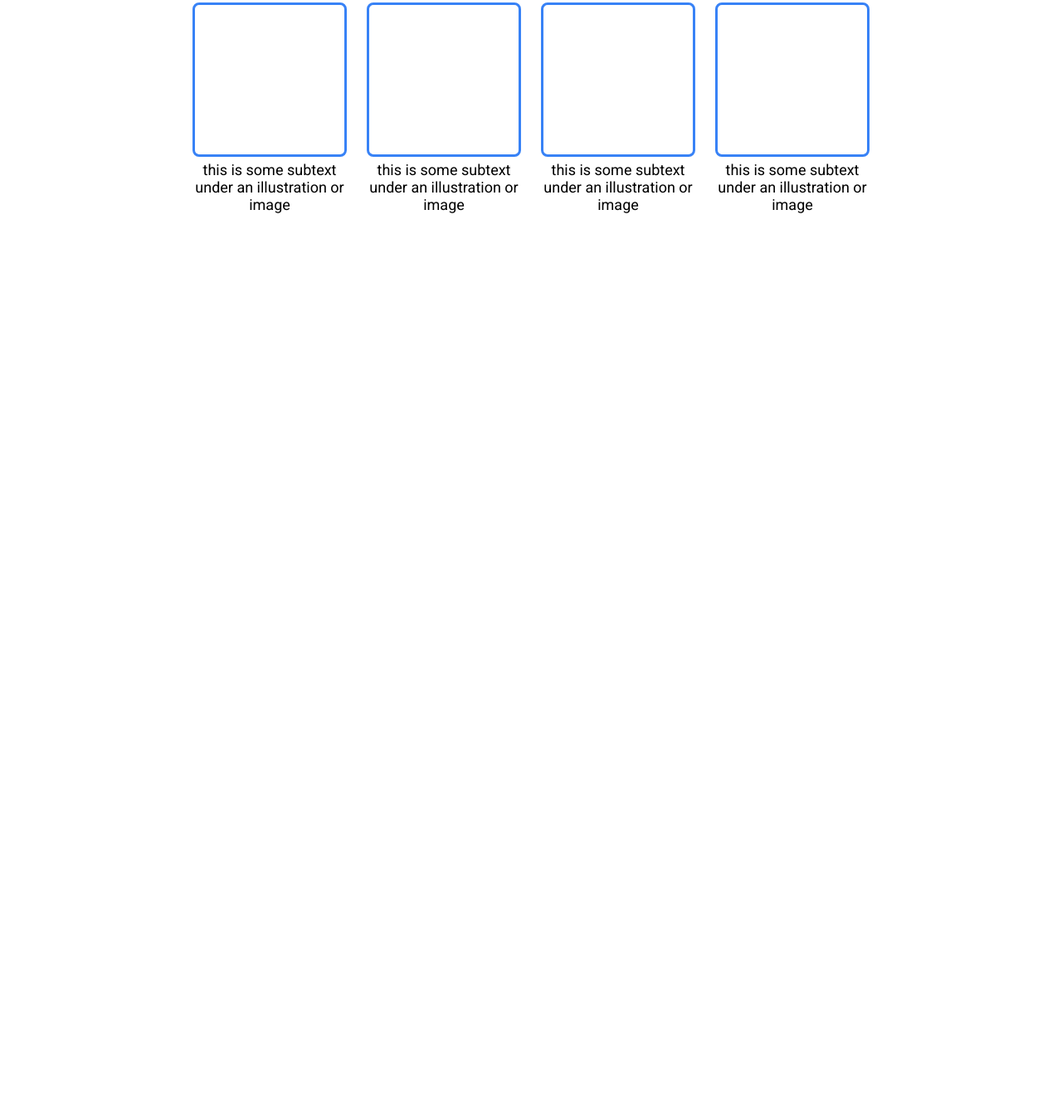
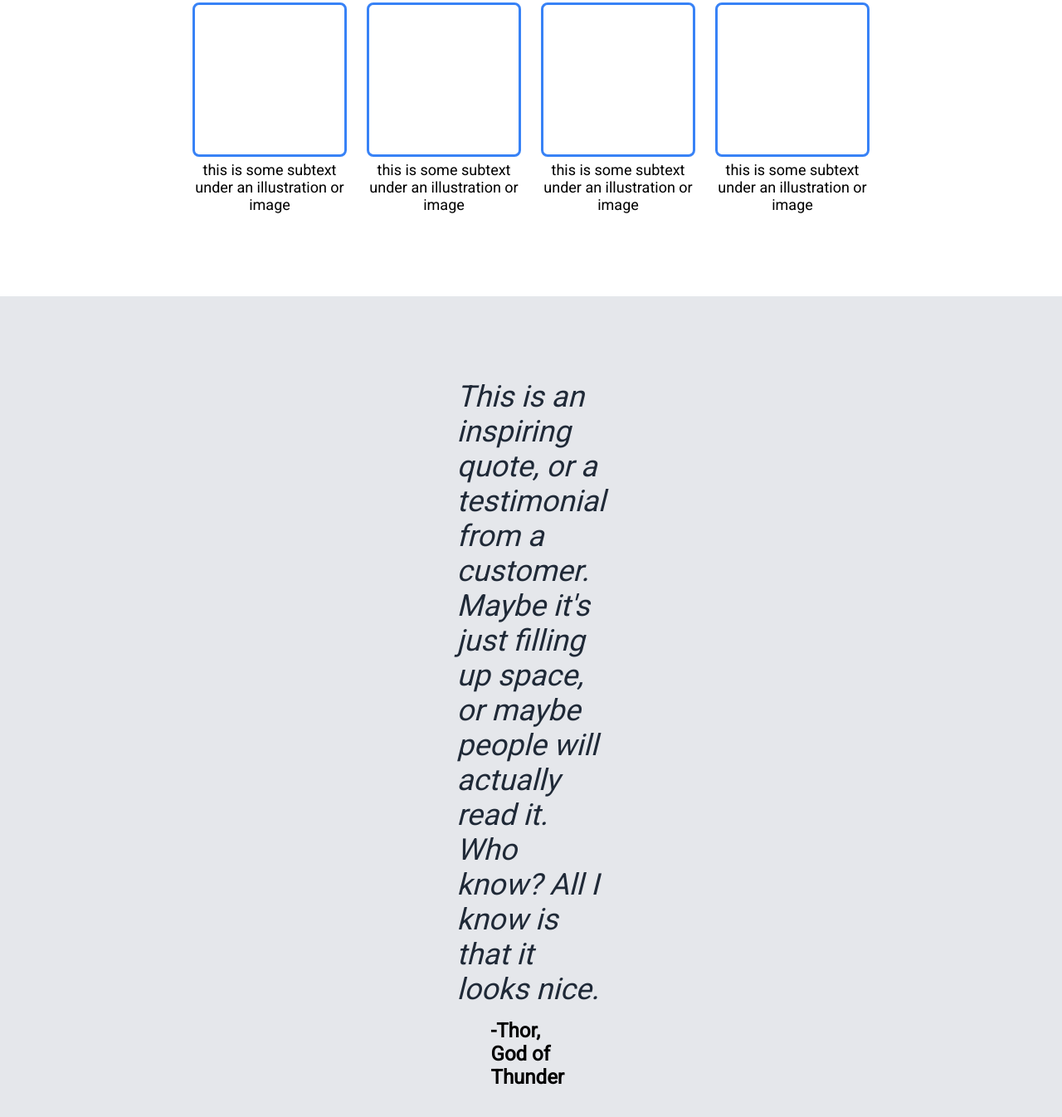
Before and after one commit to brimascle/Landing-Page, a plain HTML site: page index.html in a window 1280 px wide. Shown: the part 594-1940 px from the top of the page at 83% size. Before the commit the page ends 851 px from the top, so only its background shows below. Drawn offline with Linux system fonts and the light colour scheme.

```diff
--- a/index.html
+++ b/index.html
@@ -59,8 +59,9 @@
         </div>
        </div>
 
-    <div class="third box">
-
+    <div class="third">
+        <div class="quote">This is an inspiring quote, or a testimonial from a customer. Maybe it's just filling up space, or maybe people will actually read it. Who know? All I know is that it looks nice.</div>
+        <div class="citation">-Thor, God of Thunder</div>
     </div>
 
     <div class="fourth box">
--- a/styles.css
+++ b/styles.css
@@ -51,9 +51,10 @@
 
 .right {
     background-color: gray;
-    width: 900px;
+    width: 700px;
     height: 200px;
     text-align: center;
+    margin-left: 30px;
 }
 
 .first button {
@@ -64,6 +65,10 @@
     height: 30px;
     margin-top: 15px;
     border-radius: 5px;
+}
+
+.left {
+    width: 450px;
 }
 
 .second h1 {
@@ -103,3 +108,26 @@
     color: black;
     margin-top: 5px;
 }
+
+.third {
+    background-color: #e5e7eb;
+    display: flex;
+    flex-direction: column;
+    justify-content: space-between;
+    align-items: center;
+    padding: 100px 600px ;
+}
+
+.quote {
+    font-size: 36px;
+    font-style: italic;
+    font-weight: lighter;
+    color: #1f2937;
+}
+
+.citation {
+    margin-top: 15px;
+    align-self: flex-end;
+    font-size: 24px;
+    font-weight: 800;
+}
```
